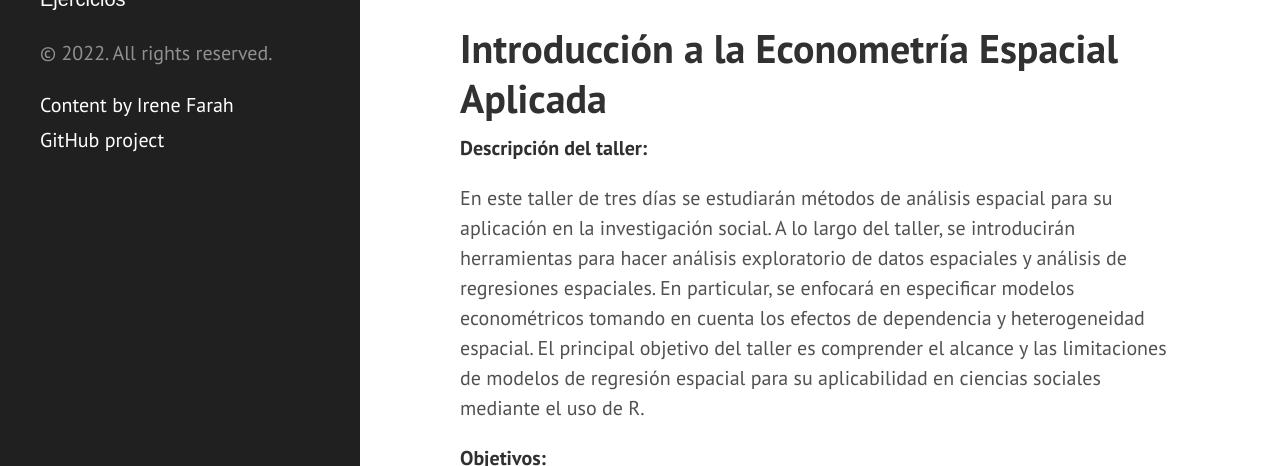
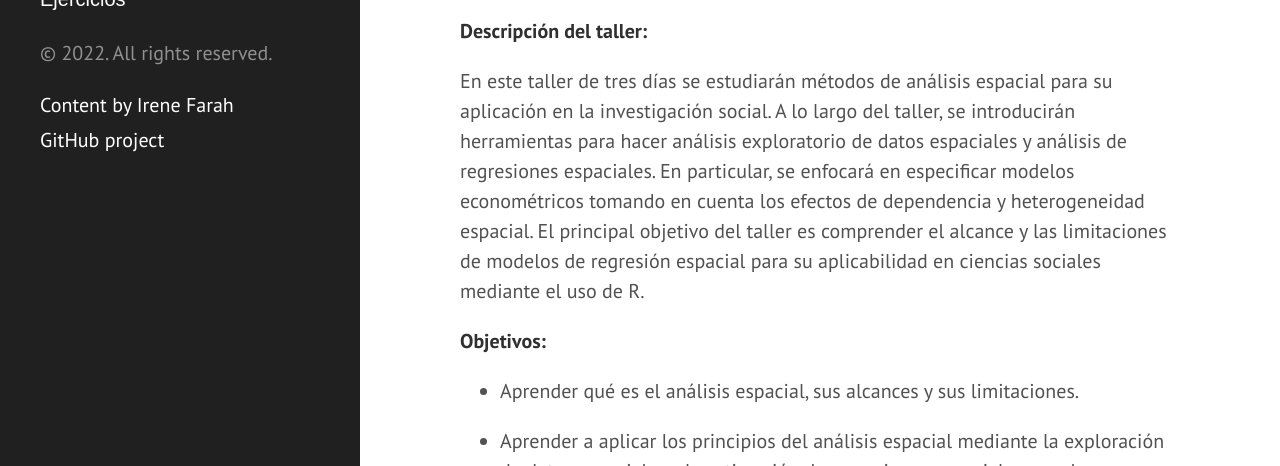
Before and after one commit to ifarah/sp_reg, a Jekyll site: the page built from index.md, in a window 1280 px wide and 900 px high, cut to the strip 434-900 px from the top of the window. Built offline with Jekyll 4.4.1, drawn with Linux system fonts in a browser that asks for light colours; the list of posts is cut into pages by our own code.

Commit message:
Update index.md

```diff
--- a/index.md
+++ b/index.md
@@ -7,9 +7,6 @@ title: |
 <p>
     <img src="assets/img/head.png" width="1000" height="350" />
 </p>
-
-# Introducción a la Econometría Espacial Aplicada
-
 
 
 **Descripción del taller:**
```
